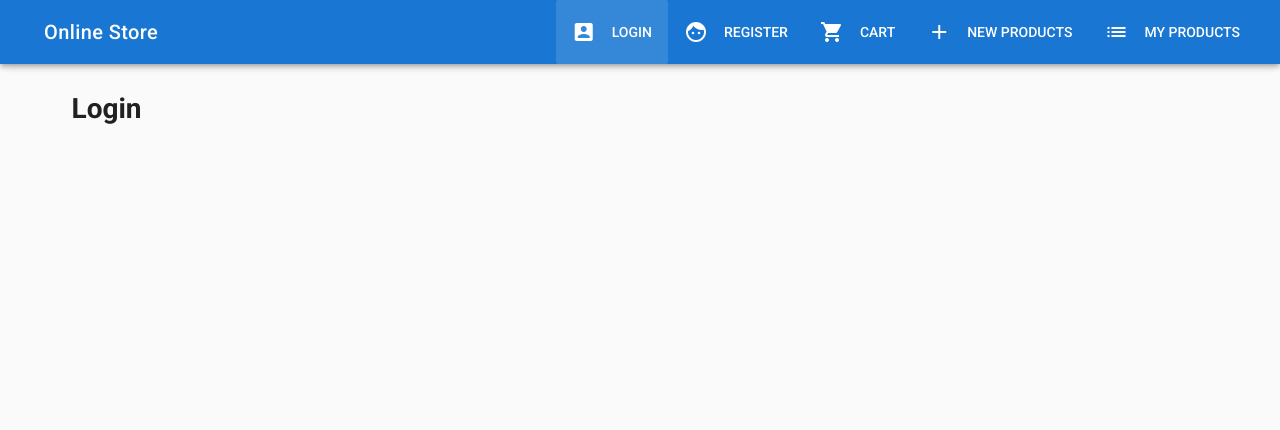
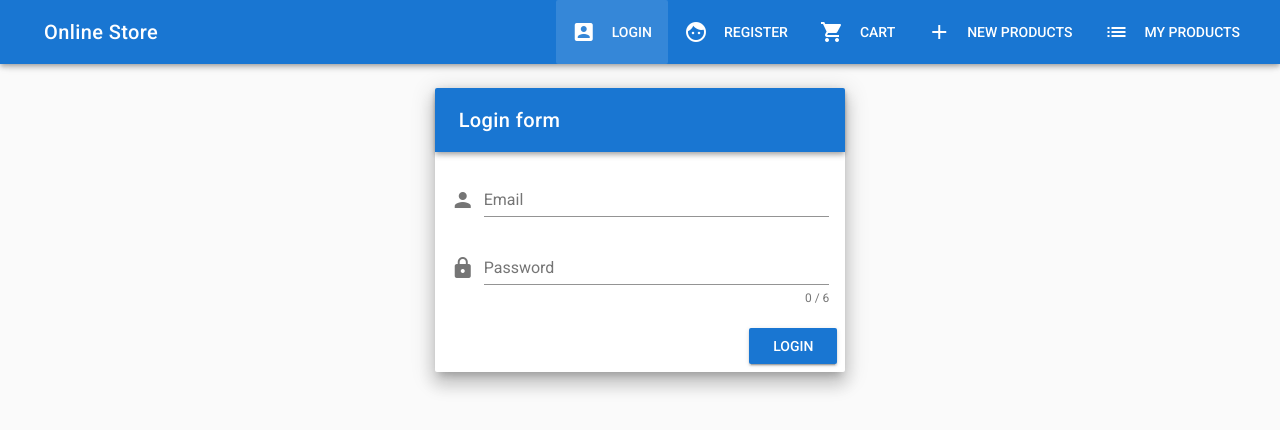
Before and after one commit to IgorGram/onlineStore, a Vue app: page /login in a window 1280 px wide. Shown: the top 430 px of the page. Built offline with nearby package versions, Linux system fonts and the light colour scheme.

Commit message:
add Login

```diff
--- a/src/components/Auth/Login.vue
+++ b/src/components/Auth/Login.vue
@@ -1,8 +1,40 @@
 <template>
-    <v-container>
-        <v-layout row>
-            <v-flex xs12>
-                <h1>Login</h1>
+    <v-container fluid fill-height>
+        <v-layout align-center justify-center>
+            <v-flex xs12 sm8 md4>
+                <v-card class="elevation-12">
+                    <v-toolbar dark color="primary">
+                        <v-toolbar-title>Login form</v-toolbar-title>
+                    </v-toolbar>
+                    <v-card-text>
+                        <v-form ref="form" v-model="valid" lazy-validation>
+                            <v-text-field
+                                v-model="email"
+                                prepend-icon="person"
+                                name="email"
+                                label="Email"
+                                type="email"
+                                :rules="emailRules"
+                            ></v-text-field>
+                            <v-text-field
+                                v-model="password"
+                                prepend-icon="lock"
+                                name="password"
+                                label="Password"
+                                type="password"
+                                :counter="6"
+                                :rules="passwordRules"
+                            ></v-text-field>
+                        </v-form>
+                    </v-card-text>
+                    <v-card-actions>
+                        <v-spacer></v-spacer>
+                        <v-btn
+                            color="primary"
+                            @click="onSubmit"
+                            :disabled="!valid">Login</v-btn>
+                    </v-card-actions>
+                </v-card>
             </v-flex>
         </v-layout>
     </v-container>
@@ -13,9 +45,29 @@
 		name: "Login",
 		data(){
 			return {
-
+                email: '',
+                password: '',
+                valid: false,
+				emailRules: [
+				    v => !!v || 'E-mail is required',
+				    v => /^\w+([.-]?\w+)*@\w+([.-]?\w+)*(\.\w{2,3})+$/.test(v) || 'E-mail must be valid'
+                ],
+				passwordRules: [
+					v => !!v || 'Name is required',
+					v => (v && v.length >= 6) || 'Password must be equal or than 6 characters'
+                ]
 			}
-		}
+		},
+        methods: {
+			onSubmit(){
+				if (this.$refs.form.validate()) {
+					const user = {
+						email: this.email,
+                        password: this.password
+                    }
+                }
+            }
+        }
 	}
 </script>
 
```
